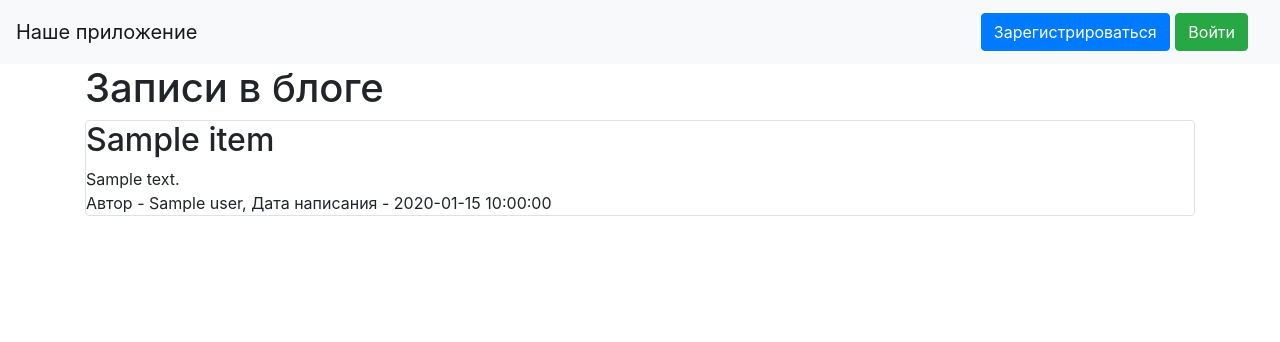
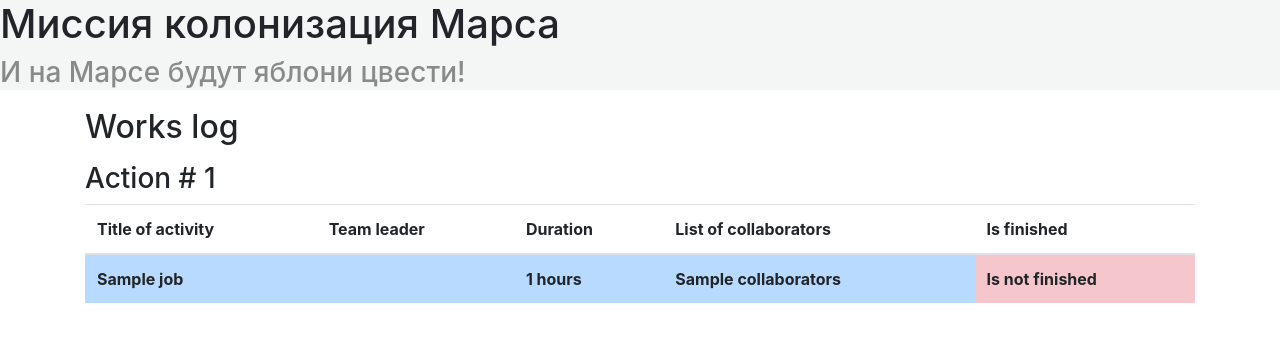
Before and after one commit to kobalt19/MarsSQLAlchemy, a Flask app: template templates/index.html in a window 1280 px wide. Shown: the top 342 px of the page. Run offline with Flask 3, Linux system fonts and the light colour scheme; the template is opened without the code that fills it: most values are stand-ins (such as "Sample title", 1, 10 or a date in 2020); lists and menus that the app fills with data are empty; some libraries are stand-ins or nearby versions.

Commit message:
Added index page

```diff
--- a/main.py
+++ b/main.py
@@ -1,5 +1,5 @@
 import datetime as dt
-from flask import Flask
+from flask import Flask, render_template
 from flask_restful import Api
 from data import db_session, users_resources
 from data.users import User
@@ -12,6 +12,11 @@ db_session.global_init('db/mars.db')
 db_sess = db_session.create_session()
 
 api = Api(app)
+
+
+def fullname(job):
+    worker = db_sess.get(User, job.team_leader)
+    return f'{worker.surname} {worker.name}'
 
 
 def add_captain():
@@ -76,10 +81,21 @@ def add_job():
         raise err
 
 
+@app.route('/')
+@app.route('/index')
+def index():
+    works_list = db_sess.query(Jobs).all()
+    kwargs = {
+        'title': 'Works log',
+        'works_list': works_list,
+        'fullname': fullname,
+    }
+    return render_template('index.html', **kwargs)
+
+
 def main():
     api.add_resource(users_resources.UsersListResource, '/api/v2/users')
     api.add_resource(users_resources.UsersResource, '/api/v2/users/<int:user_id>')
-    add_job()
     app.run(host='127.0.0.1', port=8080)
 
 
--- a/static/css/styles.css
+++ b/static/css/styles.css
@@ -0,0 +1,6 @@
+.content {
+    padding-top: 10px;
+}
+header {
+    background-color: #f3f6f4;
+}
--- a/templates/base.html
+++ b/templates/base.html
@@ -7,26 +7,15 @@
               href="https://stackpath.bootstrapcdn.com/bootstrap/4.4.1/css/bootstrap.min.css"
               integrity="sha384-Vkoo8x4CGsO3+Hhxv8T/Q5PaXtkKtu6ug5TOeNV6gBiFeWPGFN9MuhOf23Q9Ifjh"
               crossorigin="anonymous">
+        <link rel="stylesheet" href="../static/css/styles.css">
         <title>{{ title }}</title>
     </head>
     <body>
         <header>
-    <nav class="navbar navbar-light bg-light">
-        <a class="navbar-brand" href="#">Наше приложение</a>
-        <div class="navbar-brand">
-        {% if current_user.is_authenticated %}
-                {{ current_user.name }}
-                <a href="/logout"" class="btn btn-danger">Выход</a>
-        {% else %}
-                <a class="btn btn-primary " href="/register">Зарегистрироваться</a>
-                <a class="btn btn-success" href="/login">Войти</a>
-
-        {% endif %}
-        </div>
-    </nav>
+            <h1> Миссия колонизация Марса </h1>
+            <h3 style="color: #8a8a8a;"> И на Марсе будут яблони цвести! </h3>
         </header>
-<!-- Begin page content -->
-<main role="main" class="container">
+        <main role="main" class="content container">
             {% block content %}{% endblock %}
         </main>
     </body>
--- a/templates/index.html
+++ b/templates/index.html
@@ -1,25 +1,33 @@
 {% extends "base.html" %}
-
 {% block content %}
-    <h1>Записи в блоге</h1>
-    {% if current_user.is_authenticated %}
-        <a href="news" class="btn btn-secondary">Добавить новость</a>
-    {% endif %}
-    {% for item in news %}
-        <div class="col-md6 border rounded">
-            <h2>{{ item.title }}</h2>
-            <div>
-                {{ item.content }}
-            </div>
-            <div>
-                Автор - {{ item.user.name }}, Дата написания - {{ item.created_date }}
-            </div>
-            {% if current_user.is_authenticated and current_user == item.user %}
-                <div>
-                    <a href="/news/{{ item.id }}" class="btn btn-warning">Изменить</a>
-                    <a href="/news_delete/{{ item.id }}" class="btn btn-danger">Удалить</a>
-                </div>
-            {% endif %}
-        </div>
-    {% endfor %}
+	<h2> Works log </h2>
+	{% for work in works_list %}
+		<p>
+			<h3> Action # {{ loop.index }} </h3>
+			<table class="table">
+				<thead>
+					<tr>
+						<th scope="col"> Title of activity </th>
+						<th scope="col"> Team leader </th>
+						<th scope="col"> Duration </th>
+						<th scope="col"> List of collaborators </th>
+						<th scope="col"> Is finished </th>
+					</tr>
+				</thead>
+				<tbody>
+					<tr>
+						<th class="table-primary"> {{ work.job }} </th>
+						<th class="table-primary"> {{ fullname(work) }} </th>
+						<th class="table-primary"> {{ work.work_size }} hours </th>
+						<th class="table-primary"> {{ work.collaborators }} </th>
+						{% if work.is_finished %}
+							<th class="table-success"> Is finished </th>
+						{% else %}
+							<th class="table-danger"> Is not finished </th>
+						{% endif %}
+					</tr>
+				</tbody>
+			</table>
+		</p>
+	{% endfor %}
 {% endblock %}
```
Lines whose indentation alone changed are shown as unchanged.
